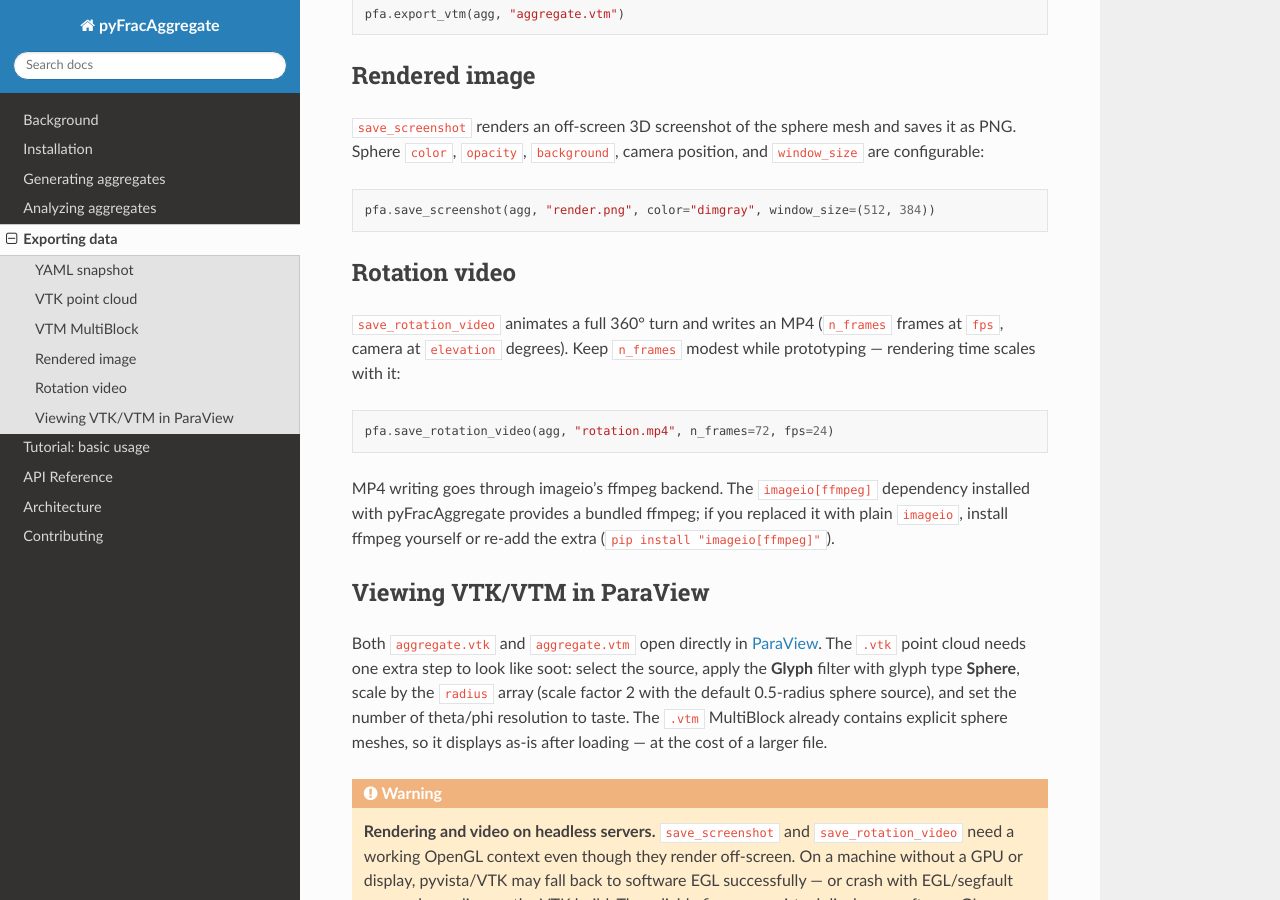
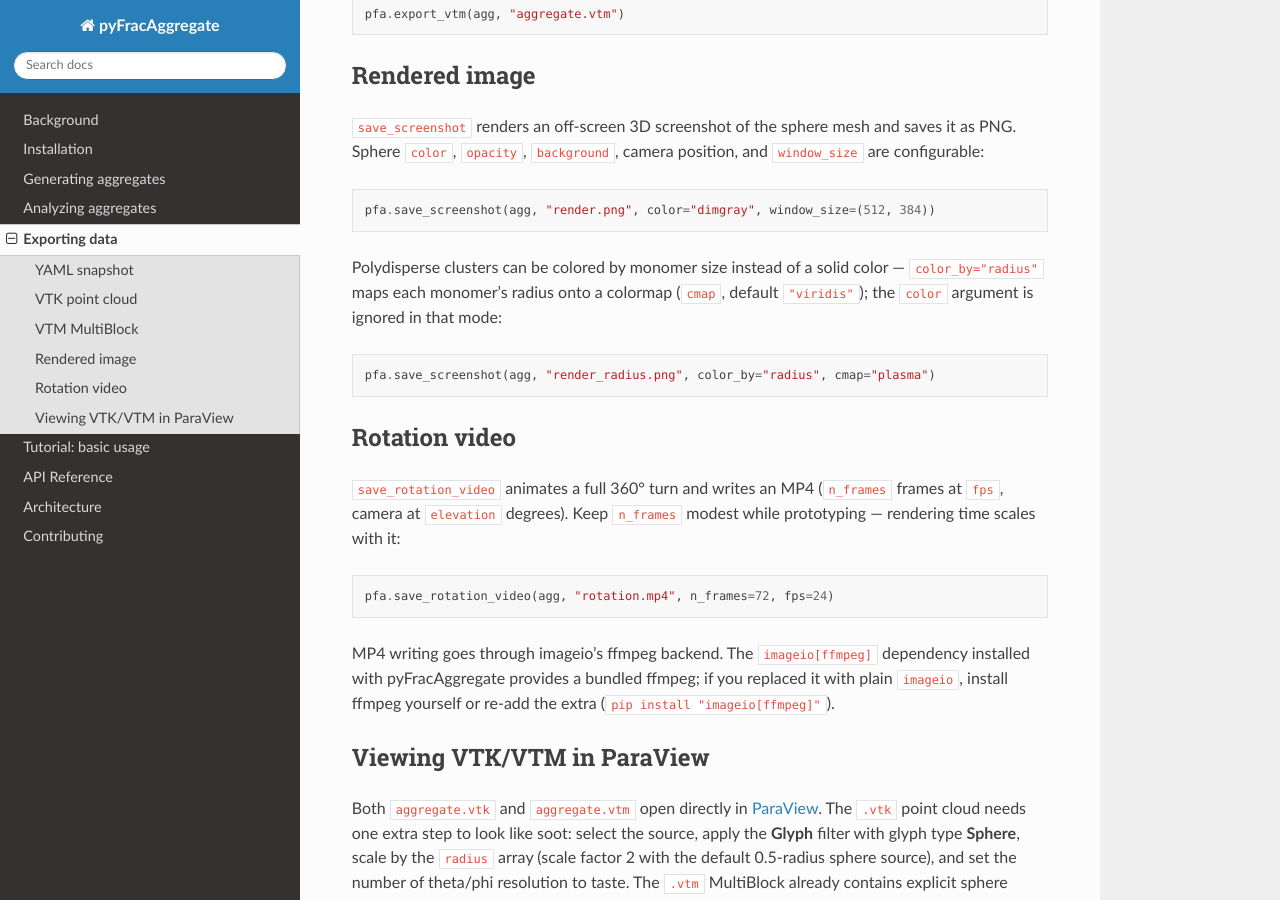
Before and after one commit to VANvonZHANG/pyFracAggregate, a Sphinx documentation site: the page built from docs/user-guide/io.md, in a window 1280 px wide and 900 px high, scrolled down 1110 px. Built offline with Sphinx 7.4.7 and the Read the Docs theme 3.1.0, drawn with Linux system fonts in a browser that asks for light colours.

Commit message:
docs: document color_by/cmap radius coloring in user guide

````diff
--- a/docs/user-guide/io.md
+++ b/docs/user-guide/io.md
@@ -62,6 +62,14 @@ and `window_size` are configurable:
 pfa.save_screenshot(agg, "render.png", color="dimgray", window_size=(512, 384))
 ```
 
+Polydisperse clusters can be colored by monomer size instead of a solid color —
+`color_by="radius"` maps each monomer's radius onto a colormap (`cmap`,
+default `"viridis"`); the `color` argument is ignored in that mode:
+
+```python
+pfa.save_screenshot(agg, "render_radius.png", color_by="radius", cmap="plasma")
+```
+
 ## Rotation video
 
 `save_rotation_video` animates a full 360° turn and writes an MP4
````
